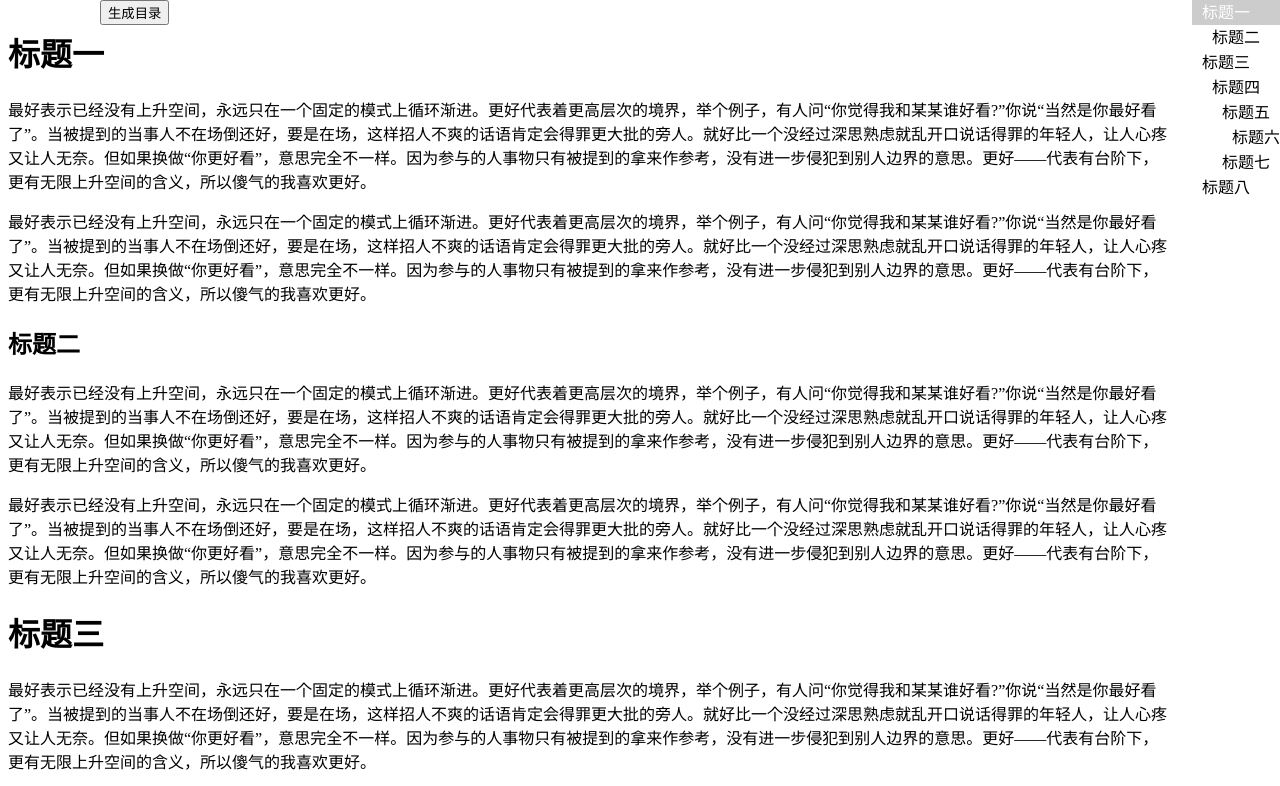
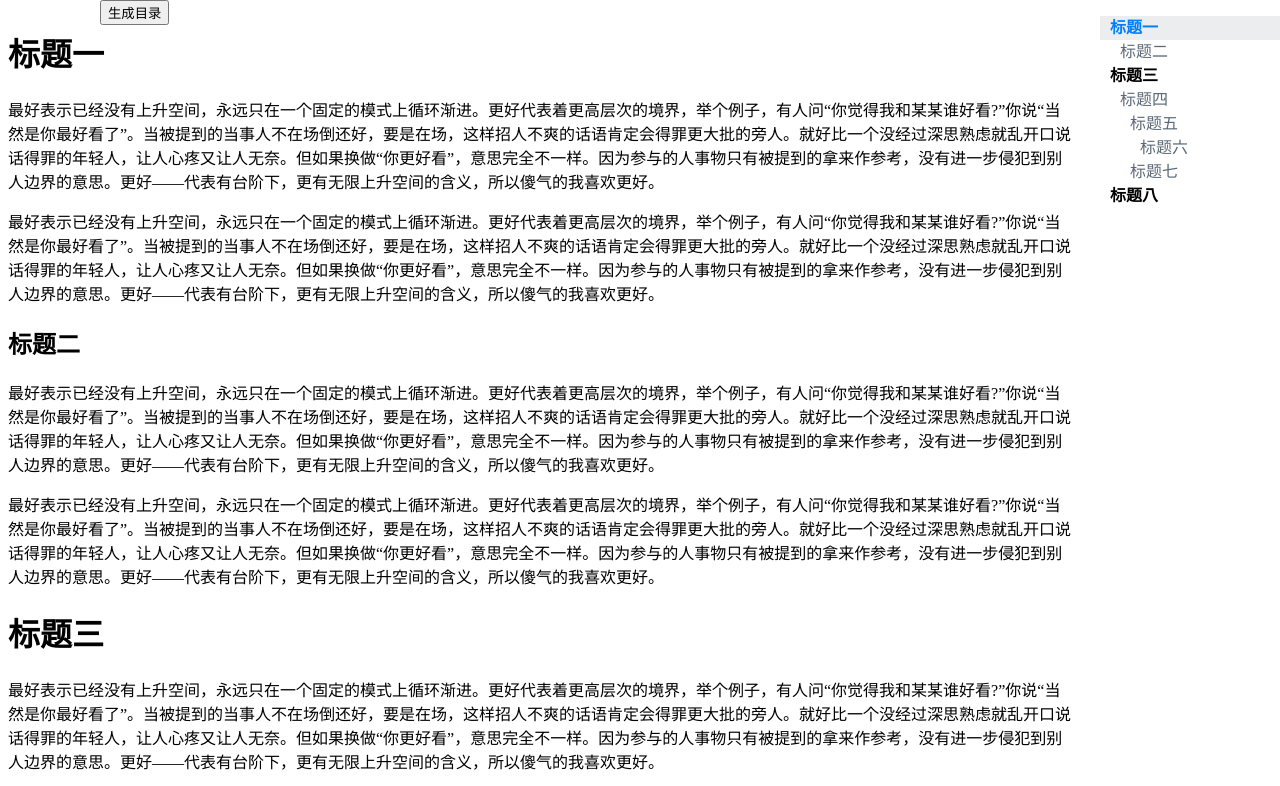
Before and after one commit to scyuan/js-catalog, a website: page demo/sample.html in a window 1280 px wide. Shown: the top 786 px of the page. Drawn offline with Linux system fonts and the light colour scheme.

Commit message:
修改样式

```diff
--- a/demo/sample.html
+++ b/demo/sample.html
@@ -17,9 +17,58 @@
 			position: fixed;
 			top: 0;
 			right: 0;
+			width: 180px;
 		}
+		#js-catalog_wrapper{
+			position: relative;
+		}
+		#js-catalog_wrapper ul,#js-catalog_wrapper li{
+			list-style: none;
+			padding: 0;
+			color: #5c6975;
+			cursor: pointer;
+		}
+
+		#js-catalog_wrapper > .js-catalog_ul > .js-catalog_li{
+			color: #000;
+			font-weight: bold;
+		}
+		#js-catalog_wrapper .js-catalog_ul{
+			padding-left: 10px;
+		}
+		#js-catalog_wrapper .js-catalog_li{
+			line-height: 24px;
+		}
+		.js-catalog_hover{
+			width: 100%;
+			height: 24px;
+			background-color: #ebedef;
+			position: absolute;
+			left: 0;
+			top: 0;
+			z-index: -1;
+			transition: all 0.3s;
+		}
+		#js-catalog_wrapper .js-catalog_active{
+			color: #007fff !important;
+		}
+
+		/* #catalog::before{
+			content: "";
+			position: absolute;
+			top: 0;
+			left: 7px;
+			bottom: 0;
+			width: 2px;
+			background-color: #ebedef;
+			opacity: .5;
+		}
+		#catalog .wrapper > .catalog-ul > .catalog-li{
+			color: #000;
+			font-weight: bold;
+		} */
 		#body{
-			padding-right: 100px;
+			padding-right: 200px;
 			overflow: scroll;
 		}
 		button{
@@ -32,13 +81,17 @@
 			line-height: 25px;
 			transition: all 0.3s;
 		}
+		#catalog li[data-catalog="head-0"]{
+			color: #000;
+			font-weight: inherit;
+		}
 		.wrapper{
 			position: relative;
 		}
 		.hover{
 			width: 100%;
 			height: 25px;
-			background: #ccc;
+			background-color: #ebedef;
 			position: absolute;
 			left: 0;
 			top: 0;
@@ -46,7 +99,7 @@
 			transition: all 0.3s;
 		}
 		.active{
-			color: #fff;
+
 		}
 		.scroll{
 			height: 50px;
@@ -87,17 +140,6 @@
 
 	</div>
 	<div id='catalog'></div>
-	<div class="scroll">
-		<p>刷卡机的回复看就</p>
-		<p>圣诞快乐房间莱克斯顿</p>
-		<p>圣诞节后方可世纪东方</p>
-		<p>刷卡机的回复看就</p>
-		<p>圣诞快乐房间莱克斯顿</p>
-		<p>圣诞节后方可世纪东方</p>
-		<p>刷卡机的回复看就</p>
-		<p>圣诞快乐房间莱克斯顿</p>
-		<p>圣诞节后方可世纪东方</p>
-	</div>
 
 	<button type="button" onclick="create();">生成目录</button>
 </body>
--- a/src/index.js
+++ b/src/index.js
@@ -28,7 +28,7 @@ class Catalog {
         this.tags = this.findParants();
         var tree = this.getTree();
         var htmlTree = this.getHtml(tree);
-        document.querySelector(this.options.catalogEl).innerHTML = `<div class="wrapper"><div class="hover"></div>${htmlTree}</div>`;
+        document.querySelector(this.options.catalogEl).innerHTML = `<div id="js-catalog_wrapper"><div class="js-catalog_hover"></div>${htmlTree}</div>`;
         this.activeIndex();
         this._bind();
         window.addEventListener('scroll', this.activeIndex.bind(this));
@@ -39,13 +39,13 @@ class Catalog {
             if (e.target.tagName == 'UL') return;
 
             if (_this.prev) {
-                _this.prev.className = _this.prev.className.replace('active', '');
+                _this.prev.className = _this.prev.className.replace('js-catalog_active', '');
             }
-            e.target.className = e.target.className + ' active';
+            e.target.className = e.target.className.replace('js-catalog_active', '') + ' js-catalog_active';
             _this.prev = e.target;
             var datasetId = e.target.getAttribute('data-catalog');
             const bounding = document.getElementById(datasetId).getBoundingClientRect();
-            document.getElementsByClassName('hover')[0].style.top = e.target.offsetTop + 'px';
+            document.getElementsByClassName('js-catalog_hover')[0].style.top = e.target.offsetTop + 'px';
             window.scrollBy({
                 top: bounding.y,
                 behavior: 'smooth'
@@ -99,15 +99,15 @@ class Catalog {
         return trees;
     }
     getHtml(tree) {
-        var prev = '<ul class="catalog-ul">'
+        var prev = '<ul class="js-catalog_ul">'
         var next = '</ul>'
         var content = '';
         for (var i = 0; i < tree.length; i++) {
             if (tree[i].children.length > 0) {
-                content = content + `<li class="catalog-li" data-catalog="${tree[i].id}">${tree[i].title}</li>` +
+                content = content + `<li class="js-catalog_li" data-catalog="${tree[i].id}">${tree[i].title}</li>` +
                     this.getHtml(tree[i].children)
             } else {
-                content = content + `<li class="catalog-li" data-catalog="${tree[i].id}">${tree[i].title}</li>`
+                content = content + `<li class="js-catalog_li" data-catalog="${tree[i].id}">${tree[i].title}</li>`
             }
         }
         return prev + content + next;
@@ -136,20 +136,20 @@ class Catalog {
             if (boundings[i].bottom > 0) {
                 var target = document.querySelector(this.options.catalogEl).getElementsByTagName('li')[i];
                 if (this.prev) {
-                    this.prev.className = this.prev.className.replace('active', '');
+                    this.prev.className = this.prev.className.replace('js-catalog_active', '');
                 }
-                target.className = target.className + ' active';
+                target.className = target.className.replace('js-catalog_active', '') + ' js-catalog_active';
                 this.prev = target;
-                document.getElementsByClassName('hover')[0].style.top = target.offsetTop + 'px';
+                document.getElementsByClassName('js-catalog_hover')[0].style.top = target.offsetTop + 'px';
                 return;
             }
         }
         var target = document.querySelector(this.options.catalogEl).getElementsByTagName('li')[0];
         if (this.prev) {
-            this.prev.className = this.prev.className.replace('active', '');
+            this.prev.className = this.prev.className.replace('js-catalog_active', '');
         }
-        target.className = target.className + ' active';
+        target.className = target.className.replace('js-catalog_active', '') + ' js-catalog_active';
         this.prev = target;
-        document.getElementsByClassName('hover')[0].style.top = target.offsetTop + 'px';
+        document.getElementsByClassName('js-catalog_hover')[0].style.top = target.offsetTop + 'px';
     }
 }
```
